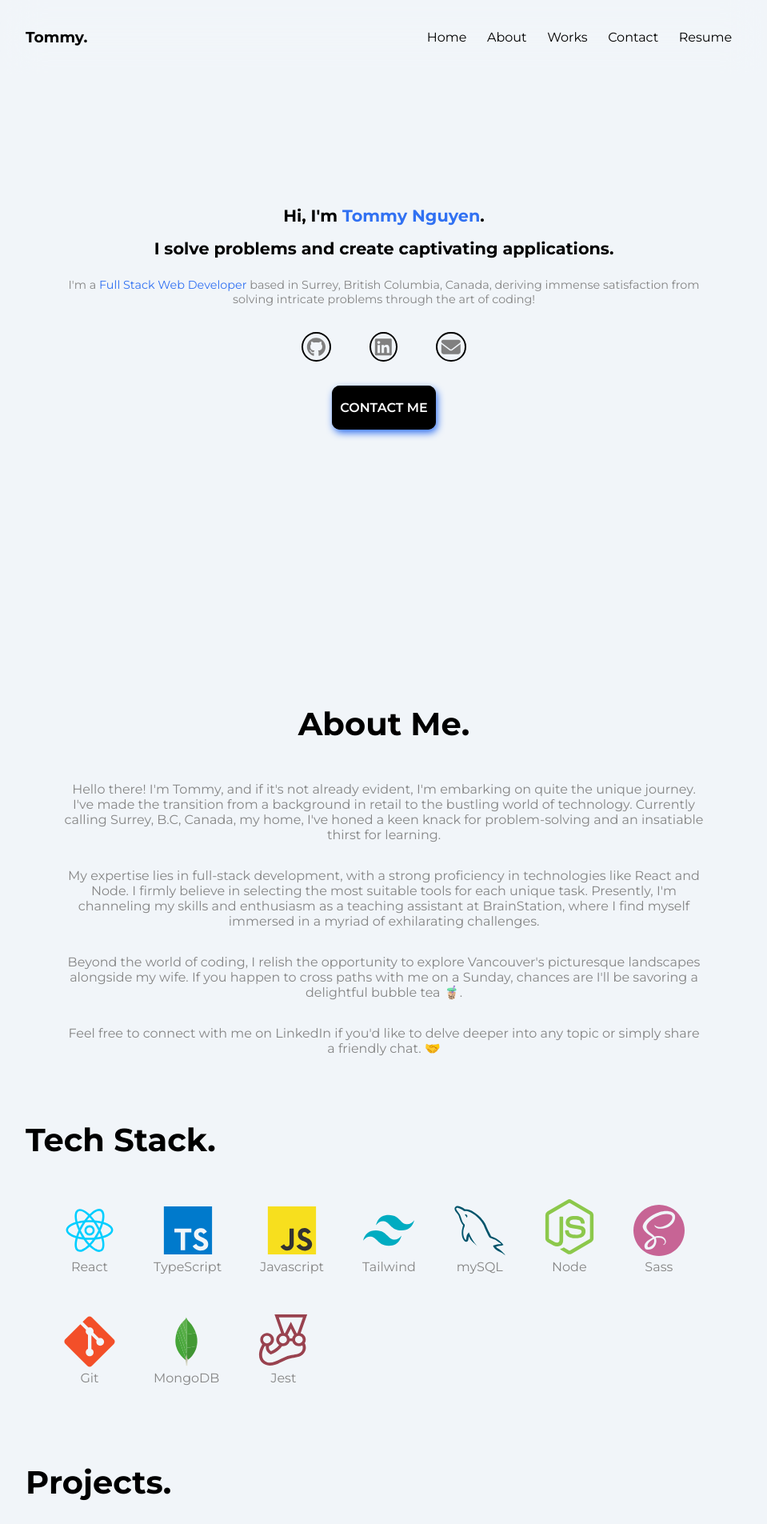
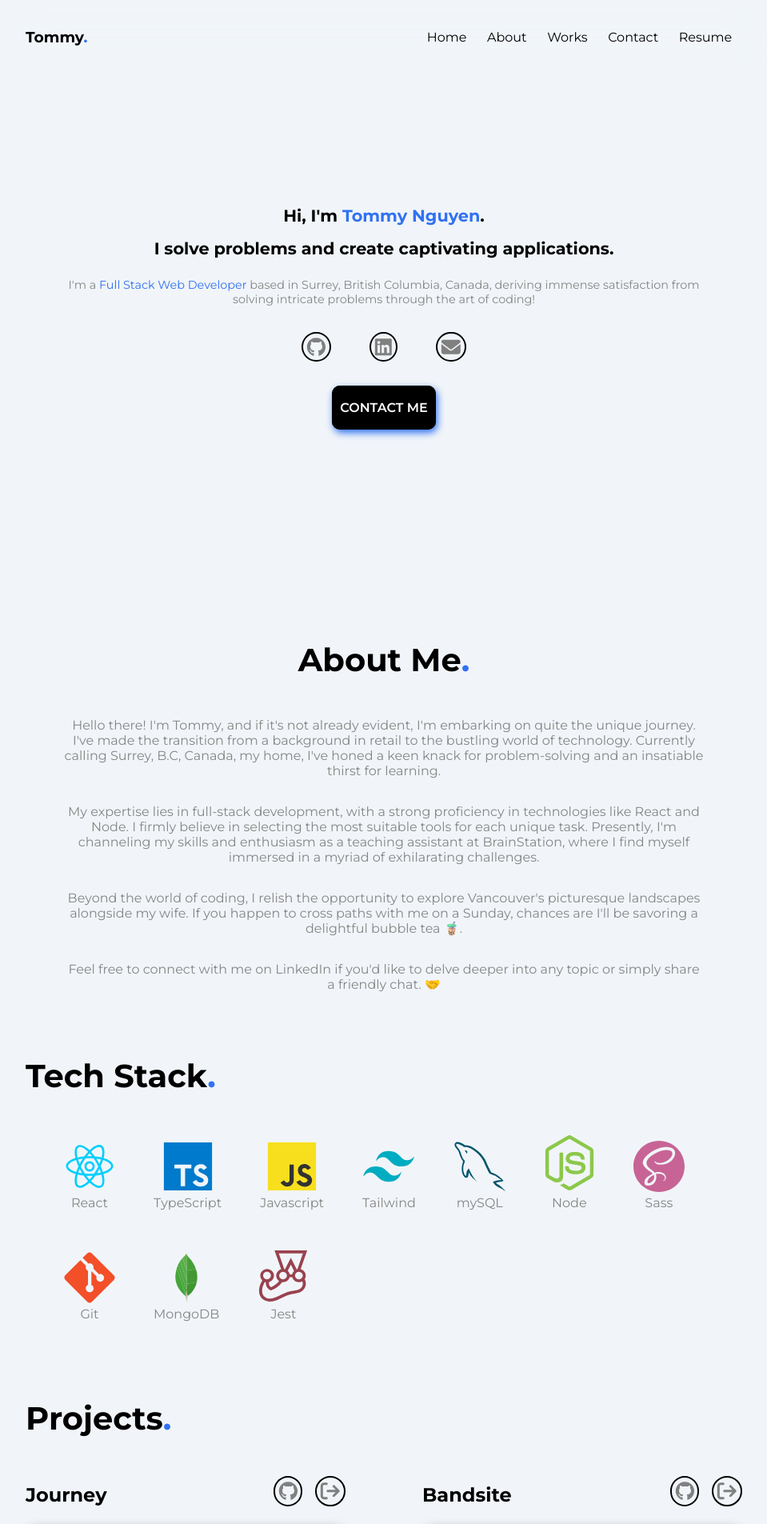
Before and after one commit to TommieeN/global-portfolio, a React (Vite) app: page / in a window 1280 px wide. Shown: the top 1905 px of the page at 80% size, without its empty margins (160-1119 px from the left). Built offline with nearby package versions, Linux system fonts and the light colour scheme; the HTML template or start-up script is replaced by a standard one.

Commit message:
small styling tweaks

```diff
--- a/src/components/About/About.tsx
+++ b/src/components/About/About.tsx
@@ -6,7 +6,7 @@ const About: React.FC = () => {
     <>
       <Reveal width="100%">
         <h2 className="about-header" id="about">
-          About Me.
+          About Me<span className="about-header--blue">.</span>
         </h2>
       </Reveal>
       <section className="about">
--- a/src/components/About/about.scss
+++ b/src/components/About/about.scss
@@ -1,10 +1,4 @@
 @use "../../syles/partials/mixins.scss" as *;
-
-.about-header {
-  @include tablet {
-    padding-top: 5rem
-  }
-}
 
 .about {
   @include flex-col;
@@ -22,4 +16,7 @@
   &__text {
     margin: 1rem 0;
   }
+  &-header--blue {
+    color: #3171f2;
+  }
 }
--- a/src/components/Contact/Contact.tsx
+++ b/src/components/Contact/Contact.tsx
@@ -110,7 +110,7 @@ const Contact: React.FC = () => {
   return (
     <SlideIn width="100%">
       <div className="form" id="contact">
-        <h2 className="form__header">Get In Touch!</h2>
+        <h2 className="form__header">Get In Touch<span className="form__header--blue">!</span></h2>
         <form className="form__container" ref={formRef} onSubmit={handleSubmit}>
           <div className="form__input-container">
             <input
--- a/src/components/Contact/contact.scss
+++ b/src/components/Contact/contact.scss
@@ -10,6 +10,9 @@
   &__header {
     margin-bottom: 2rem;
     text-align: left;
+    &--blue {
+      color: #3171f2;
+    }
   }
   &__container {
     @include flex-col;
--- a/src/components/NavBar/NavBar.tsx
+++ b/src/components/NavBar/NavBar.tsx
@@ -41,7 +41,7 @@ const NavBar: React.FC = () => {
   return (
     <nav className="nav-bar">
       <header className="nav-bar__container">
-        <h3 className="nav-bar__logo-text">Tommy.</h3>
+        <h3 className="nav-bar__logo-text">Tommy<span className="nav-bar__logo-text--blue">.</span></h3>
       </header>
       <div>
         <motion.ul
@@ -60,7 +60,7 @@ const NavBar: React.FC = () => {
               >
                 <AnchorLink
                   className="nav-bar__link"
-                  offset="80"
+                  offset="136"
                   href={navText.anchorTag}
                 >
                   {navText.title}
--- a/src/components/NavBar/navBar.scss
+++ b/src/components/NavBar/navBar.scss
@@ -21,6 +21,9 @@
   }
   &__logo-text {
     font-weight: 700;
+    &--blue {
+      color: #3171f2;
+    }
   }
   &__desktop {
     display: none;
--- a/src/components/Projects/Projects.tsx
+++ b/src/components/Projects/Projects.tsx
@@ -18,7 +18,7 @@ interface ProjectProps {
 const Projects: React.FC = () => {
   return (
     <section className="project" id="works">
-      <h2 className="project__header">Projects.</h2>
+      <h2 className="project__header">Projects<span className="project__header--blue">.</span></h2>
       <div className="project__list-container">
         {projects.map((project: ProjectProps) => {
           return (
--- a/src/components/Projects/projects.scss
+++ b/src/components/Projects/projects.scss
@@ -8,6 +8,9 @@
       text-align: left;
       margin-left: 2rem;
       margin-bottom: 1rem;
+    }
+    &--blue {
+      color: #3171f2;
     }
   }
   &__image-container {
@@ -47,7 +50,6 @@
       display: flex;
       flex-wrap: wrap;
       justify-content: space-between;
-      align-items: center;
     }
   }
   &__item-container {
@@ -91,9 +93,6 @@
     margin: 0.5rem 0;
     font-size: 0.85rem;
     color: #858585;
-    @include tablet {
-      margin: 0;
-    }
     @include desktop {
       height: 32px;
     }
--- a/src/components/TechStack/TechStack.tsx
+++ b/src/components/TechStack/TechStack.tsx
@@ -13,7 +13,7 @@ const TechStack = () => {
     <>
       <SlideIn>
         <div className="tech-header">
-          <h2 className="tech-header__heading">Tech Stack.</h2>
+          <h2 className="tech-header__heading">Tech Stack<span className="tech-header__heading--blue">.</span></h2>
         </div>
       </SlideIn>
       <ul className="tech-stack">
--- a/src/components/TechStack/techStack.scss
+++ b/src/components/TechStack/techStack.scss
@@ -7,6 +7,9 @@
         @include tablet {
             margin-bottom: 1rem;
             margin-left: 1rem;
+        }
+        &--blue {
+            color: #3171f2;
         }
     }
 }
```
